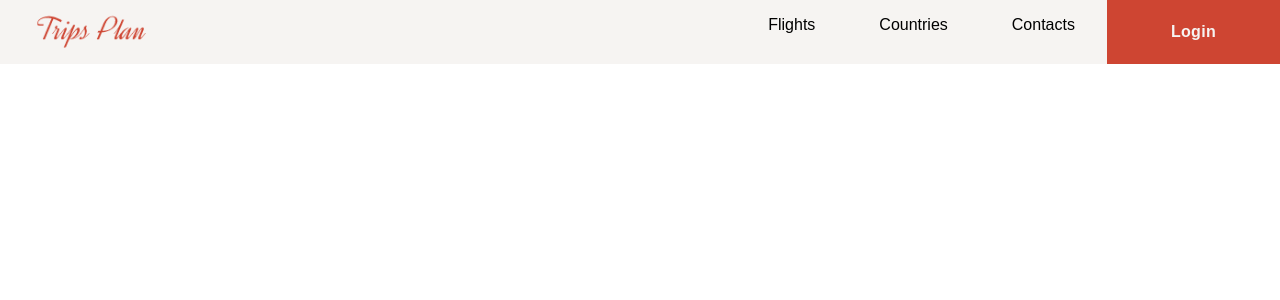
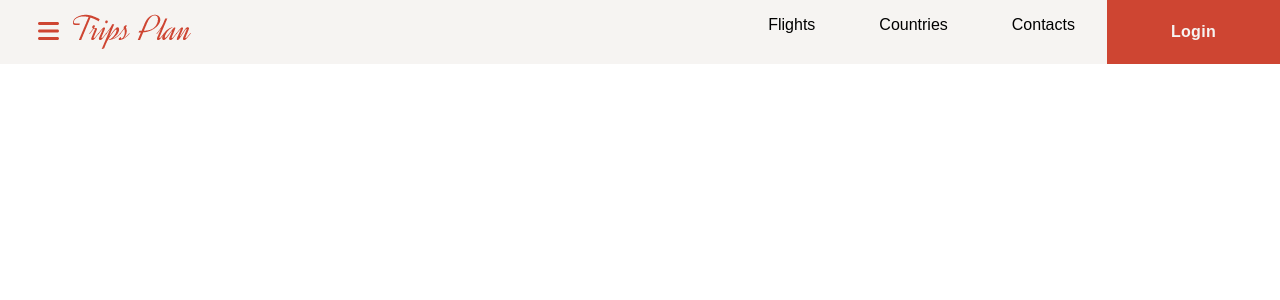
Before and after one commit to SvitlanaMishchuk/trips_pl, a React app: page / in a window 1280 px wide. Shown: the top 300 px of the page. Built offline with nearby package versions, Linux system fonts and the light colour scheme.

Commit message:
refactor(header): refactored header buttons with icons

```diff
--- a/src/components/Header/components/HamburgerMenu.tsx
+++ b/src/components/Header/components/HamburgerMenu.tsx
@@ -1,6 +1,9 @@
 import { useState } from 'react';
 
 import { IconButton } from '../../../shared/components/IconButton';
+
+import { faBars } from '@fortawesome/free-solid-svg-icons';
+import { faXmark } from '@fortawesome/free-solid-svg-icons';
 
 export const HamburgerMenu = () => {
   const [isMenuOpen, setIsMenuOpen] = useState(false);
@@ -11,19 +14,12 @@ export const HamburgerMenu = () => {
 
   return (
     <>
-      <IconButton
-        className='navigation_btn'
-        iconSrc='./../../assets/hamburger-icon.png'
-        iconAlt='Open menu'
-        onClick={handleHamburgerMenuClick}
-      />
+      <IconButton icon={faBars} onClick={handleHamburgerMenuClick} />
       {isMenuOpen && (
         <div className='hamburger-menu_container'>
           <IconButton
             className='hamburger-menu_close'
-            iconSrc='./../../assets/close-icon.svg'
-            iconAlt='Close menu'
-            iconClassName='hamburger-menu_icon'
+            icon={faXmark}
             onClick={handleHamburgerMenuClick}
           />
         </div>
--- a/src/components/Header/components/LoginButton.tsx
+++ b/src/components/Header/components/LoginButton.tsx
@@ -1,3 +1,3 @@
 export const LoginButton = () => {
-  return <button className='btn btn-primary login_btn'>Login</button>;
+  return <button className='button button-primary login_button'>Login</button>;
 };
--- a/src/components/Header/index.tsx
+++ b/src/components/Header/index.tsx
@@ -7,7 +7,7 @@ import './styles.scss';
 export const Header = () => {
   return (
     <div className='flex justify-space-between header'>
-      <div className='flex justify-start'>
+      <div className='flex justify-start align-center logo_container'>
         <HamburgerMenu />
         <Logo />
       </div>
--- a/src/components/Header/styles.scss
+++ b/src/components/Header/styles.scss
@@ -9,20 +9,14 @@
 }
 
 .logo {
-  @include lg-up {
-    margin-left: rem-calc(30);
+  &_container {
+    margin-left: 2rem;
   }
 }
 
 .navigation {
   &_container {
     @include lg-down {
-      display: none;
-    }
-  }
-  &_btn {
-    padding: rem-calc(19) rem-calc(16) rem-calc(16) rem-calc(32);
-    @include lg-up {
       display: none;
     }
   }
@@ -37,6 +31,8 @@
     min-width: 250px;
     height: 100vh;
     position: fixed;
+    top: 0;
+    left: 0;
     background-color: $secondary;
     @include lg-up {
       display: none;
@@ -47,6 +43,6 @@
     height: 2re;
   }
   &_close {
-    padding: rem-calc(24) rem-calc(32);
+    padding: rem-calc(19) rem-calc(42);
   }
 }
--- a/src/shared/components/IconButton/index.tsx
+++ b/src/shared/components/IconButton/index.tsx
@@ -1,22 +1,26 @@
 import { ComponentProps } from 'react';
+import { FontAwesomeIcon } from '@fortawesome/react-fontawesome';
+import { IconDefinition } from '@fortawesome/fontawesome-common-types';
+import { faCoffee } from '@fortawesome/free-solid-svg-icons';
 
 interface IconButtonProps extends ComponentProps<'button'> {
-  iconSrc: string;
-  iconAlt: string;
+  icon: IconDefinition;
   iconClassName?: string;
   className?: string;
 }
 
 export const IconButton = ({
-  iconSrc,
-  iconAlt,
+  icon,
   iconClassName,
   className,
   ...rest
 }: IconButtonProps) => {
   return (
-    <button className={`btn ${className}`} {...rest}>
-      <img src={iconSrc} alt={iconAlt} className={iconClassName} />
-    </button>
+    <>
+      <button className={`button icon-button ${className}`} {...rest}>
+        <FontAwesomeIcon icon={icon} />
+        <i className='fas fa-bars'></i>
+      </button>
+    </>
   );
 };
--- a/src/theme/shared.scss
+++ b/src/theme/shared.scss
@@ -18,7 +18,7 @@
 }
 
 // Button classes
-.btn {
+.button {
   font-size: 1rem;
   font-weight: 600;
   border: none;
@@ -34,7 +34,12 @@
   }
 }
 
-.btn-primary {
+.icon-button {
+  font-size: 1.5rem;
+  color: $primary;
+}
+
+.button-primary {
   background-color: $primary;
   color: $secondary;
   letter-spacing: 0.3px;
```
